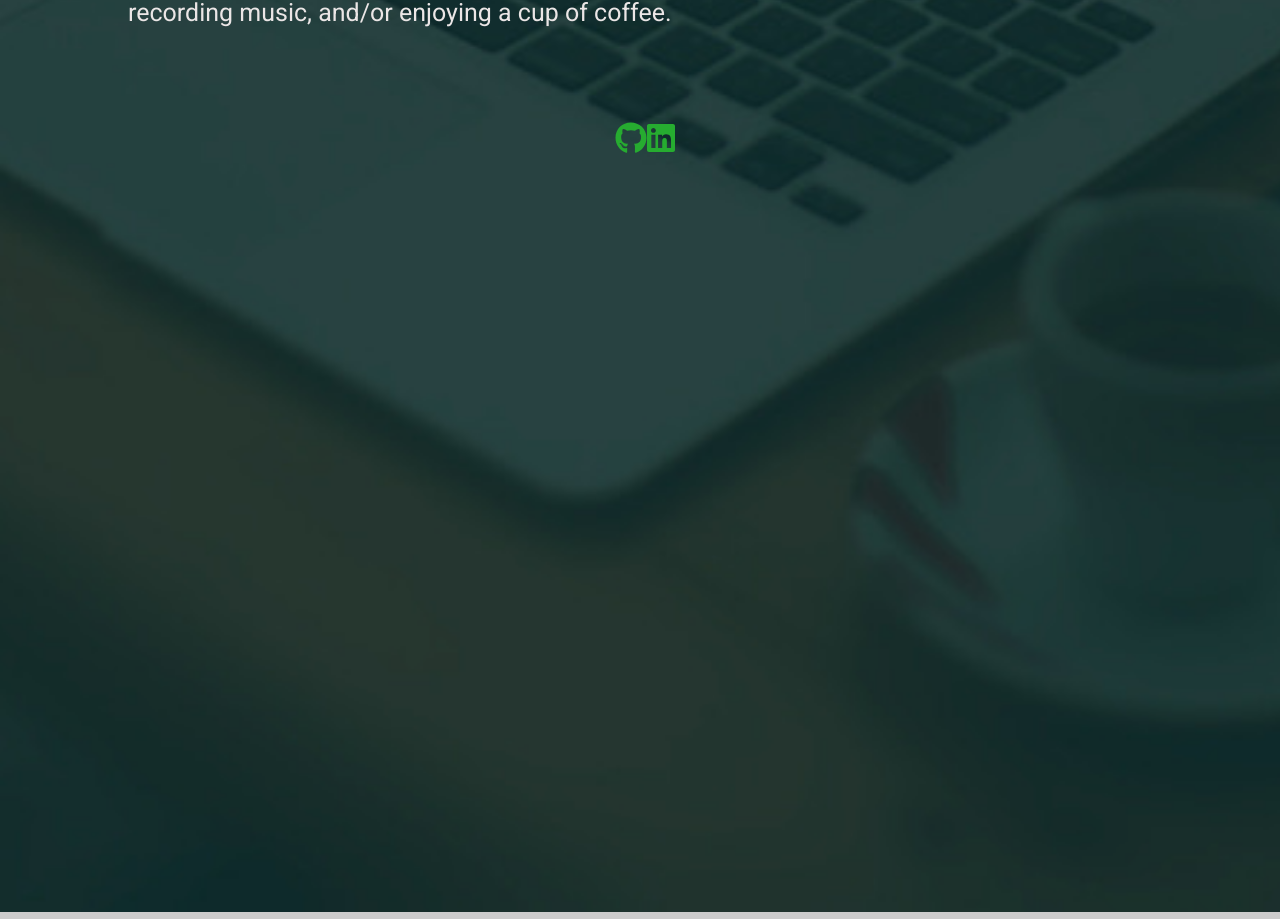
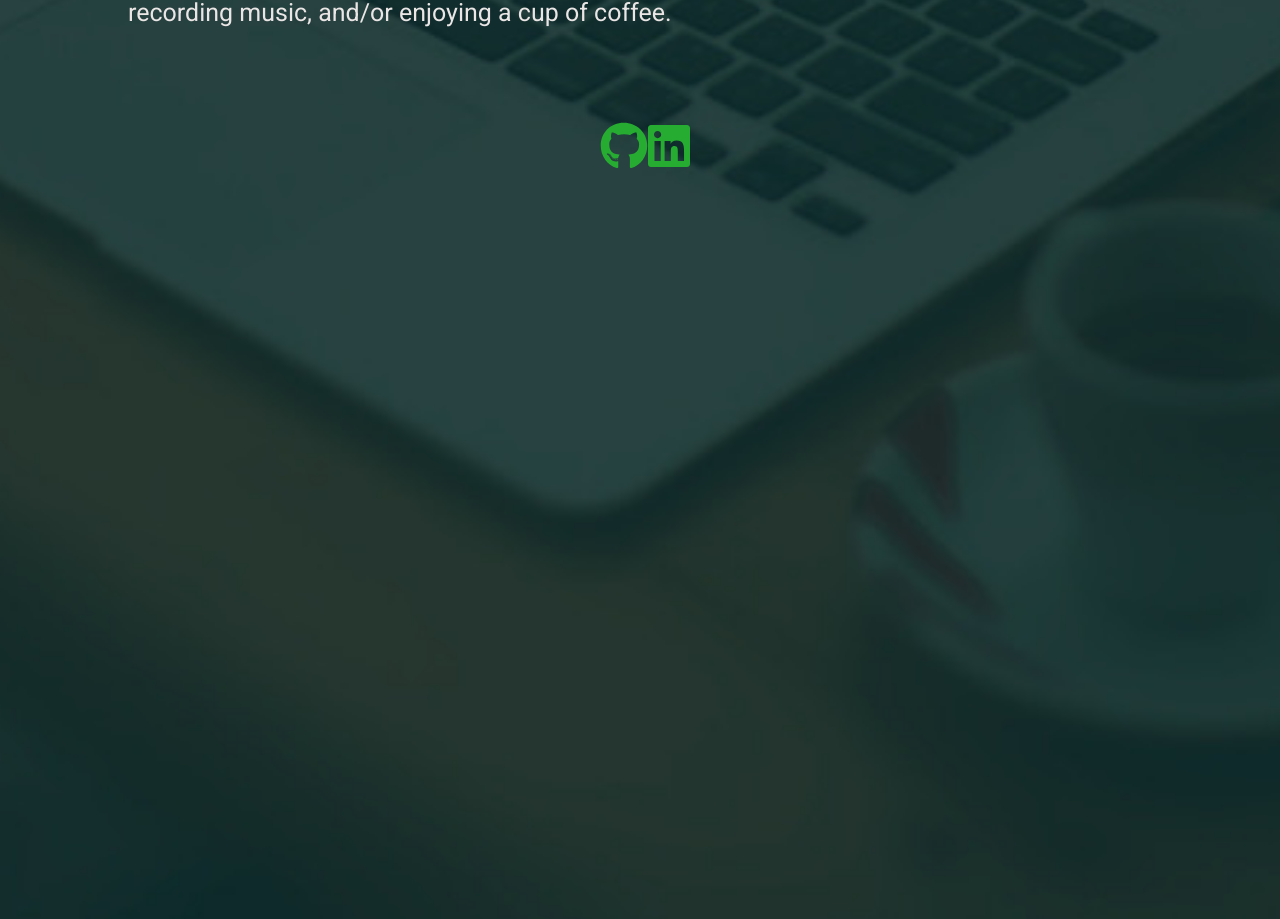
Before and after one commit to tylerhance/react-portfolio, a React (Create React App) app: page / in a window 1280 px wide. Shown: the part 1171-2090 px from the top of the page. Built offline with nearby package versions, Linux system fonts and the light colour scheme.

Commit message:
Fixing link issue, again.

```diff
--- a/src/components/Navbar.js
+++ b/src/components/Navbar.js
@@ -8,7 +8,7 @@ function Navbar({ currentPage, handlePageChange }) {
     <ul className="nav-container">
       <li>
         <a
-          href="#about-me"
+          href="about"
           onClick={() => handlePageChange("About")}
           className={currentPage === "About" ? "nav-link active" : "nav-link"}
         >
--- a/src/components/SocialMedia.js
+++ b/src/components/SocialMedia.js
@@ -14,11 +14,11 @@ export default function SocialMedia() {
                 {"\n"}
                 <a
                 href="https://github.com/tylerhance" className="github">
-                    <FontAwesomeIcon color="#26ac30" icon={faGithub} size="2x" />
+                    <FontAwesomeIcon color="#26ac30" icon={faGithub} size="3x" />
                 </a>
                 <a
                 href="https://www.linkedin.com/in/tyler-hance/" className="linkedin">
-                    <FontAwesomeIcon color="#26ac30" icon={faLinkedin} size="2x" />
+                    <FontAwesomeIcon color="#26ac30" icon={faLinkedin} size="3x" />
                 </a>
             </h4>
         </div>
--- a/src/components/pages/Portfolio.js
+++ b/src/components/pages/Portfolio.js
@@ -21,7 +21,7 @@ import CookAndBrew from '../../images/CookNBrew.png';
 import WeatherDash from '../../images/weather.jpeg';
 import "../../styles/About.css";
 import "../../styles/PortfolioContainer.css";
-import Header from "../Header";
+
 
 const useStyles = makeStyles((theme) => ({
   icon: {
```
